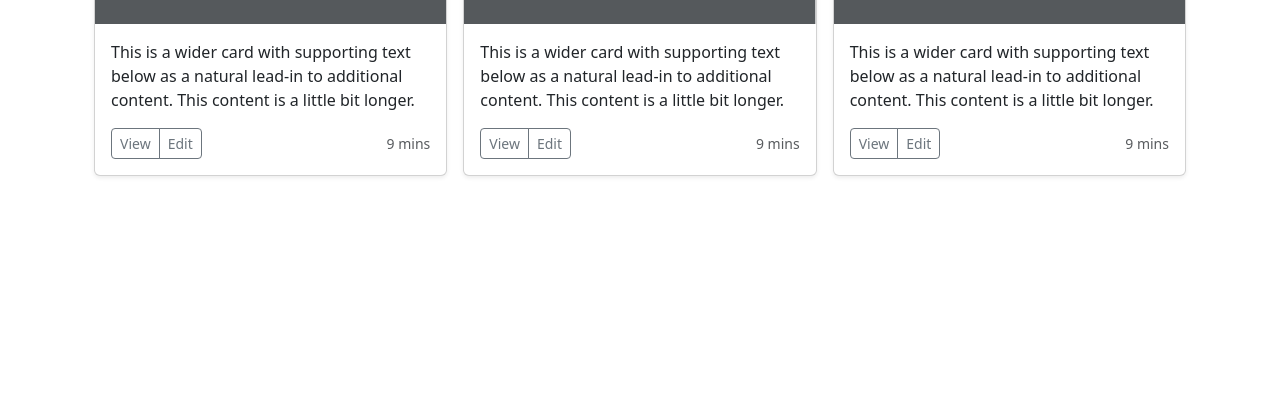
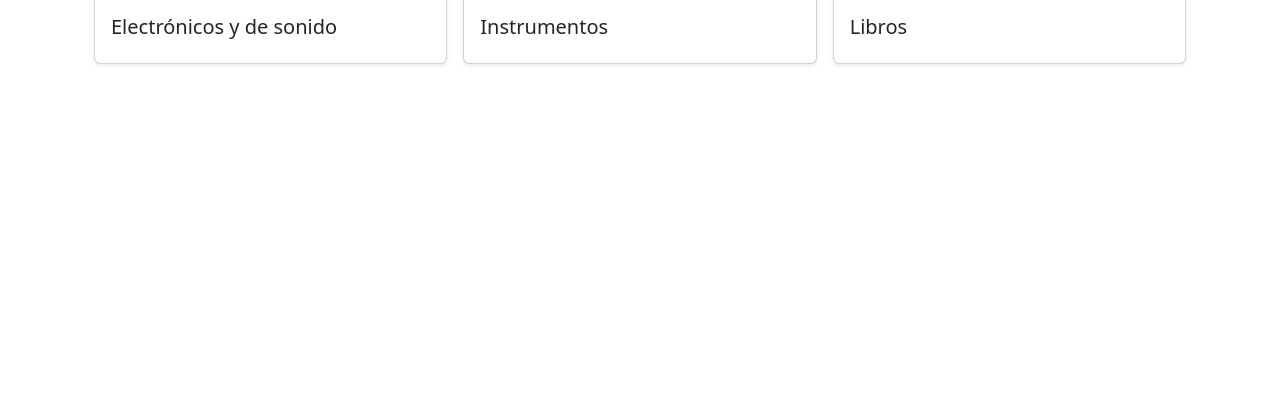
Before and after one commit to SoyMarioHdez-U/MelomaniaSV, a PHP site: page /MelomaniaSV/tienda.php in a window 1280 px wide. Shown: the part 338-758 px from the top of the page. Run offline with PHP 8.4, Linux system fonts and the light colour scheme.

Commit message:
Se agregaron más imágenes

```diff
--- a/HTML/tienda.php
+++ b/HTML/tienda.php
@@ -12,7 +12,7 @@
   <main>
     <!-- Parte cabezera de la tienda-->
     <section>
-      <div class="container">
+      <div class="cabezera">
         <div>
           <h1 class="titles">Tienda</h1>
         </div>
@@ -22,6 +22,7 @@
     <!-- Aquí se desplegarán los productos -->
     <section>
       <div class="container"> <!-- Toda la parte de las secciones y barra-->
+
         <!-- Barra de navegación -->
         <div class="barralateral">
           <p>AQUI VA LA BARRA DE NAVEGACIÓN</p>
@@ -33,45 +34,39 @@
           <div class="row row-cols-1 row-cols-sm-2 row-cols-md-3 g-3">
             <div class="col">
               <div class="card shadow-sm">
-                <svg class="bd-placeholder-img card-img-top" width="100%" height="225" xmlns="http://www.w3.org/2000/svg" role="img" aria-label="Placeholder: Thumbnail" preserveAspectRatio="xMidYMid slice" focusable="false"><title>Placeholder</title><rect width="100%" height="100%" fill="#55595c"/><text x="50%" y="50%" fill="#eceeef" dy=".3em">Thumbnail</text></svg>
+                <img src="equiposonido.jpeg" alt="" width="267" height="200">
                 <div class="card-body">
-                  <p class="card-text">This is a wider card with supporting text below as a natural lead-in to additional content. This content is a little bit longer.</p>
+                  <h5 class="card-title">Electrónicos y de sonido</h5>
                   <div class="d-flex justify-content-between align-items-center">
                     <div class="btn-group">
-                      <button type="button" class="btn btn-sm btn-outline-secondary">View</button>
-                      <button type="button" class="btn btn-sm btn-outline-secondary">Edit</button>
+
                     </div>
-                    <small class="text-body-secondary">9 mins</small>
                   </div>
                 </div>
               </div>
             </div>
             <div class="col">
               <div class="card shadow-sm">
-                <svg class="bd-placeholder-img card-img-top" width="100%" height="225" xmlns="http://www.w3.org/2000/svg" role="img" aria-label="Placeholder: Thumbnail" preserveAspectRatio="xMidYMid slice" focusable="false"><title>Placeholder</title><rect width="100%" height="100%" fill="#55595c"/><text x="50%" y="50%" fill="#eceeef" dy=".3em">Thumbnail</text></svg>
+                <img src="libros.jpeg" alt="" width="267" height="200">
                 <div class="card-body">
-                  <p class="card-text">This is a wider card with supporting text below as a natural lead-in to additional content. This content is a little bit longer.</p>
+                  <h5 class="card-title">Instrumentos</h5>
                   <div class="d-flex justify-content-between align-items-center">
                     <div class="btn-group">
-                      <button type="button" class="btn btn-sm btn-outline-secondary">View</button>
-                      <button type="button" class="btn btn-sm btn-outline-secondary">Edit</button>
+
                     </div>
-                    <small class="text-body-secondary">9 mins</small>
                   </div>
                 </div>
               </div>
             </div>
             <div class="col">
               <div class="card shadow-sm">
-                <svg class="bd-placeholder-img card-img-top" width="100%" height="225" xmlns="http://www.w3.org/2000/svg" role="img" aria-label="Placeholder: Thumbnail" preserveAspectRatio="xMidYMid slice" focusable="false"><title>Placeholder</title><rect width="100%" height="100%" fill="#55595c"/><text x="50%" y="50%" fill="#eceeef" dy=".3em">Thumbnail</text></svg>
+                <img src="instrumentos.jpeg" alt="" width="267" height="200">
                 <div class="card-body">
-                  <p class="card-text">This is a wider card with supporting text below as a natural lead-in to additional content. This content is a little bit longer.</p>
+                  <h5 class="card-title">Libros</h5>
                   <div class="d-flex justify-content-between align-items-center">
                     <div class="btn-group">
-                      <button type="button" class="btn btn-sm btn-outline-secondary">View</button>
-                      <button type="button" class="btn btn-sm btn-outline-secondary">Edit</button>
+
                     </div>
-                    <small class="text-body-secondary">9 mins</small>
                   </div>
                 </div>
               </div>
```
Also changed, not shown: CSS/style.css (+10 -2 lines), Img/equiposonido.jpeg (added), Img/libros.jpeg (added), 1 other file.
